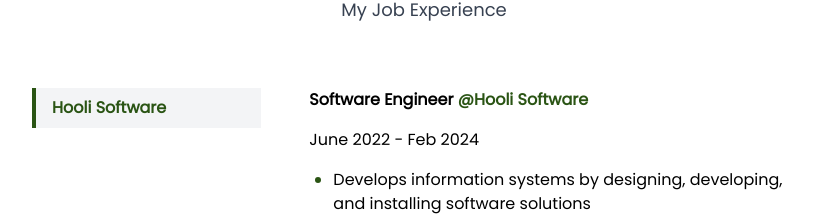
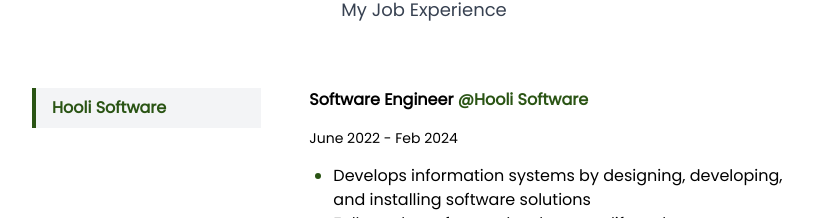
Before and after one commit to jhnrmss/jhnrmssV2, a Next.js app: page / in a window 1280 px wide. Shown: the part 2200-2418 px from the top of the page, without its empty margins (216-1035 px from the left). Built offline with nearby package versions, Linux system fonts and the light colour scheme.

Commit message:
chore/modify config

```diff
--- a/package.json
+++ b/package.json
@@ -1,5 +1,7 @@
 {
+  "homepage": "https://jhnrmss.vercel.app",
   "name": "v2",
+  "description": "Personal Portfolio V2",
   "version": "0.1.0",
   "private": true,
   "scripts": {
--- a/src/components/AppSections/Jobs/JobInfo/index .tsx
+++ b/src/components/AppSections/Jobs/JobInfo/index .tsx
@@ -19,7 +19,7 @@
                 className="text-primary hover:font-extrabold"
               >{` @${val.company}`}</a>
             </p>
-            <p className="text-base  ">{val.started + " - " + val.ended}</p>
+            <p className="text-sm  ">{val.started + " - " + val.ended}</p>
             <ul className="list-disc mx-6 marker:text-primary">
               {val.description.map((desc, index) => (
                 <li key={val.company + `-${val.title}-desc-${index}`}>
```
